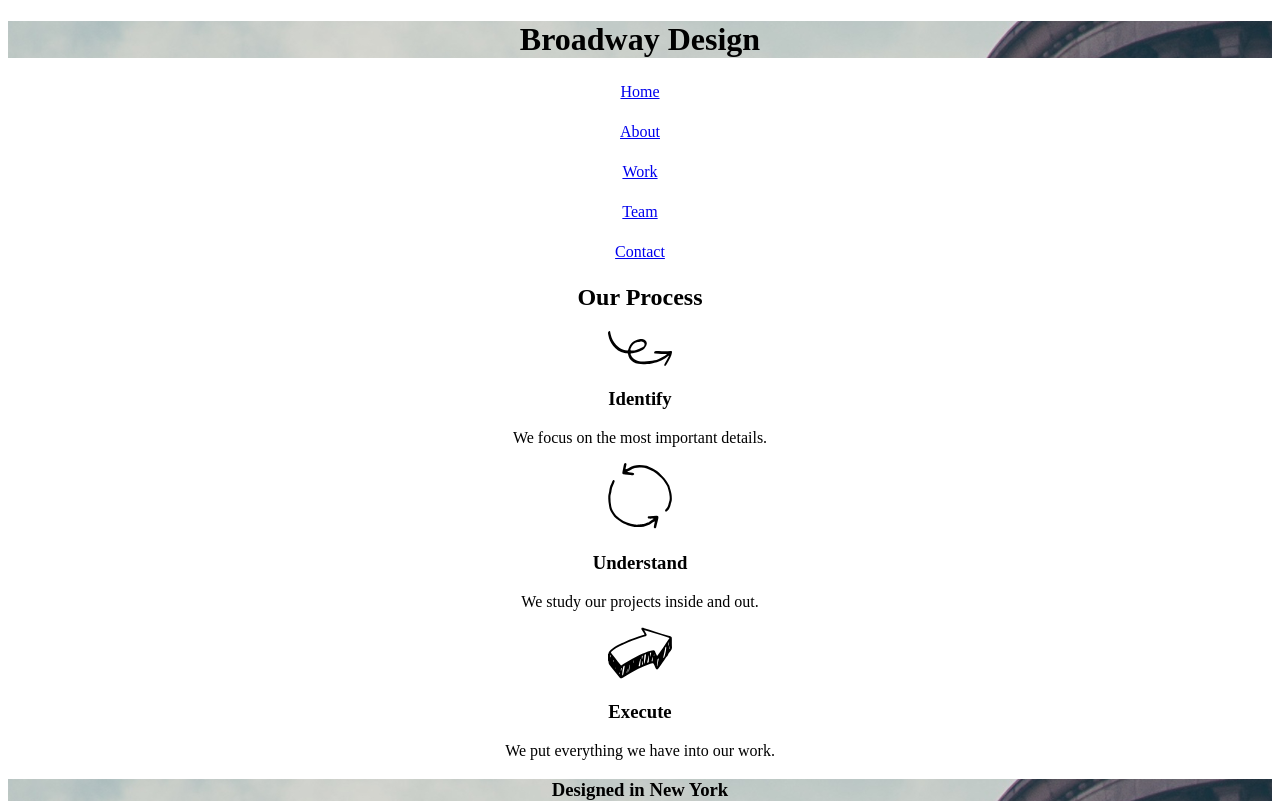
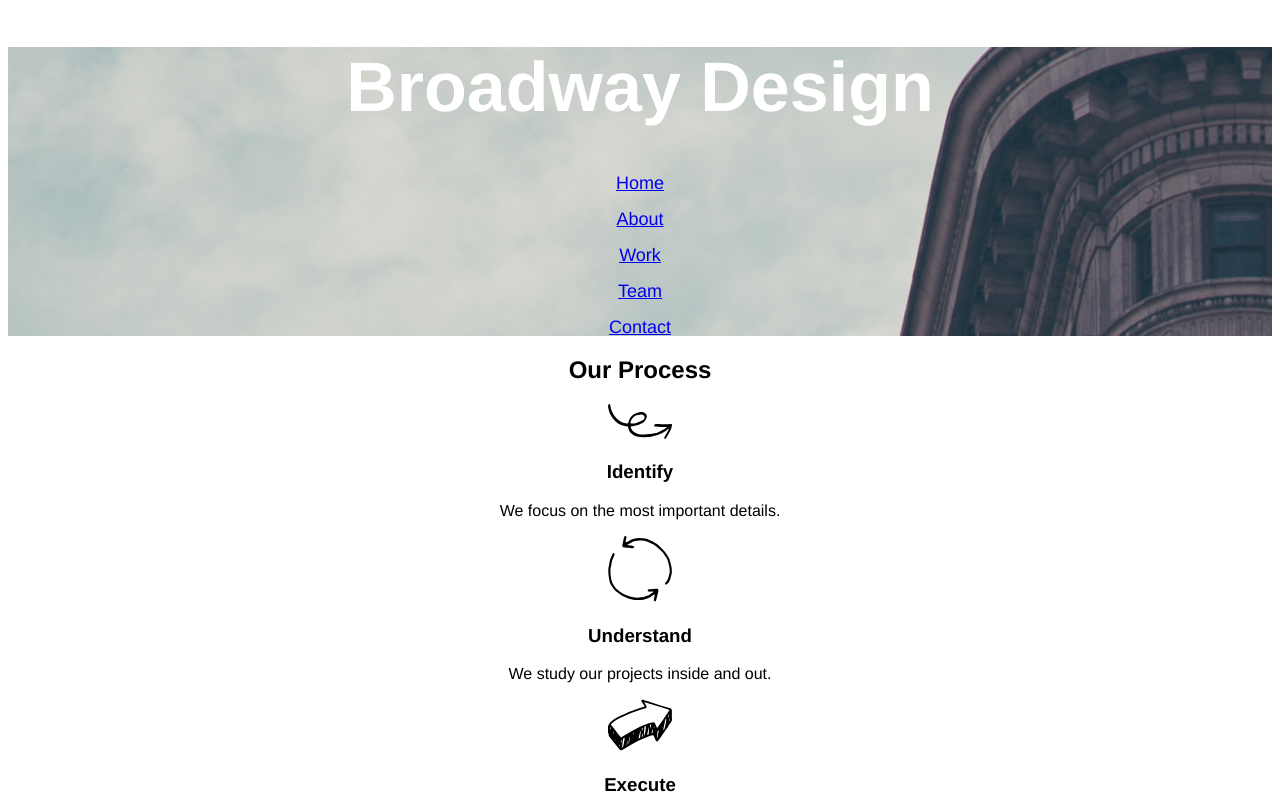
Before and after one commit to BradleyBr/broadway, a plain HTML site: page index.html in a window 1280 px wide. Shown: the top 804 px of the page. Drawn offline with Linux system fonts and the light colour scheme.

Commit message:
Added classes and fixed background img wrap

```diff
--- a/index.html
+++ b/index.html
@@ -6,13 +6,13 @@
     <link href="./resources/css/style.css" type="text/css" rel="stylesheet">
   </head>
   <body>
-    <h1 id="home" class="broadimg">Broadway Design</h1>
-    <div class="index">
-      <p><a href=#home>Home</a></p>
-      <p><a href=#process>About</a></p>
-      <p><a href=#work>Work</a></p>
-      <p><a href=#team>Team</a></p>
-      <p><a href=#contact>Contact</a></p>
+    <div class="header">
+      <h1 id="home">Broadway Design</h1>
+      <p class="index"><a href=#home>Home</a></p>
+      <p class="index"><a href=#process>About</a></p>
+      <p class="index"><a href=#work>Work</a></p>
+      <p class="index"><a href=#team>Team</a></p>
+      <p class="index"><a href=#contact>Contact</a></p>
     </div>
     <main>
       <h2 id="process">Our Process</h2>
@@ -26,7 +26,7 @@
       <h3>Execute</h3>
       <p>We put everything we have into our work.</p>
     </main>
-    <h3 class="broadimg">Designed in New York</h3>
+    <h3 class="header">Designed in New York</h3>
     <h3 id="work">Portfolio</h3>
     <p>Comming Soon</p>
     <h3 id="team">Team</h3>
--- a/resources/css/style.css
+++ b/resources/css/style.css
@@ -6,12 +6,24 @@ html {
   text-align: center;
 }
 
-.broadimg {
-  background-image: url("../images/the-flatiron-building.png");
+body {
+  font-family: helvetica;
+}
 
+h1 {
+  font-size: 70px;
+  font-weight: bold;
+  color: white;
+}
+
+.header {
+  background: url("../images/the-flatiron-building.png");
+  background-repeat: no-repeat;
+  background-size: cover;
 }
 
 .index {
-  list-style-type: none;
-  line-height: 150%;
+  color: white;
+  font-size: 18px;
+  line-height: 100%;
 }
```
